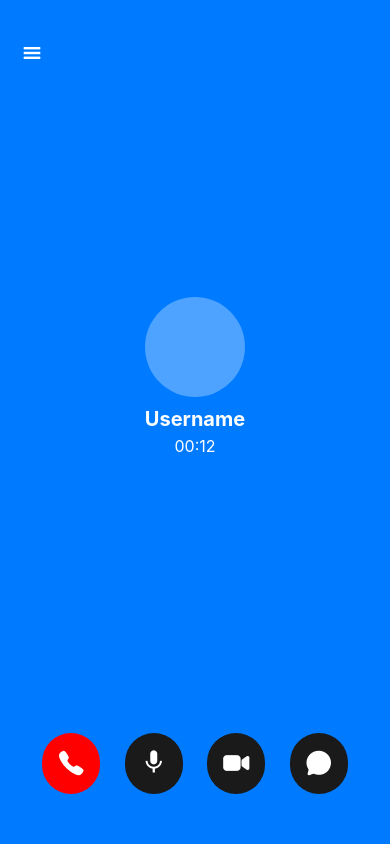
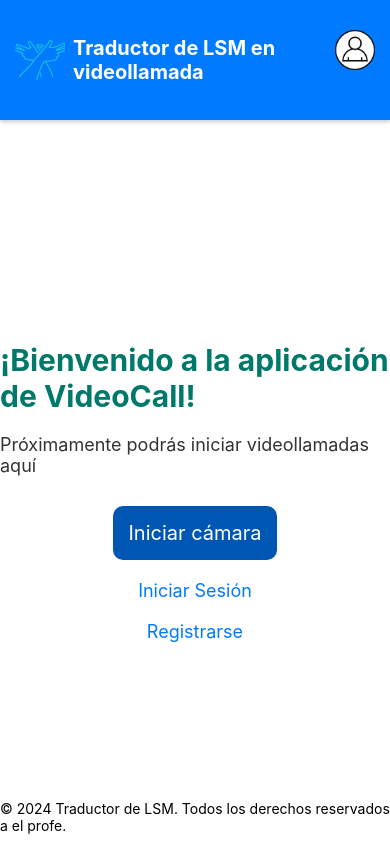
Before and after one commit to Mar-vm/Videocall_project, a React Native app: screen / in a window 390 px wide. Built offline with nearby package versions, Linux system fonts and the light colour scheme.

Commit message:
Update App.js

```diff
--- a/App.js
+++ b/App.js
@@ -1,12 +1,153 @@
+// App.js
 import React from 'react';
-import { View, StatusBar } from 'react-native';
-import CallScreen from './screens/VideoCallScreen';
+import { StyleSheet, Text, View, Image, TouchableOpacity } from 'react-native';
+import { NavigationContainer } from '@react-navigation/native';
+import { createNativeStackNavigator } from '@react-navigation/native-stack';
+import LoginScreen from './screens/LoginScreen'; // Importa la pantalla de inicio de sesión
+import ProfileScreen from './screens/ProfileScreen'; // Importa la pantalla de perfil
+import RegisterScreen from './screens/RegisterScreen'; // Importa la pantalla de registro
+import CameraScreen from './screens/CameraScreen'; // Importa la pantalla de la cámara
 
-export default function App() {
+const Stack = createNativeStackNavigator();
+
+const App = () => {
   return (
-    <View style={{ flex: 1 }}>
-      <StatusBar barStyle="light-content" />
-      <CallScreen />
+    <NavigationContainer>
+      <Stack.Navigator initialRouteName="Home">
+        <Stack.Screen name="Home" component={HomeScreen} options={{ headerShown: false }} />
+        <Stack.Screen name="Login" component={LoginScreen} options={{ title: 'Iniciar Sesión' }} />
+        <Stack.Screen name="Profile" component={ProfileScreen} options={{ title: 'Perfil' }} />
+        <Stack.Screen name="Register" component={RegisterScreen} options={{ title: 'Registrarse' }} />
+        <Stack.Screen name="Camera" component={CameraScreen} options={{ title: 'Cámara' }} />
+      </Stack.Navigator>
+    </NavigationContainer>
+  );
+};
+
+const HomeScreen = ({ navigation }) => {
+  const iniciarCamara = () => {
+    navigation.navigate('Camera'); // Navega a la pantalla de la cámara
+  };
+
+  const irALogin = () => {
+    navigation.navigate('Login'); // Navega a la pantalla de inicio de sesión
+  };
+
+  const irARegistrar = () => {
+    navigation.navigate('Register'); // Navega a la pantalla de registro
+  };
+
+  return (
+    <View style={styles.container}>
+      <View style={styles.header}>
+        <Image source={require('./assets/Enlaza.png')} style={styles.logo} />
+        <Text style={styles.headerText}>Traductor de LSM en videollamada</Text>
+        <TouchableOpacity style={styles.profileIcon} onPress={() => navigation.navigate('Profile')}>
+          <Image source={require('./assets/Perfil.png')} style={styles.profileImage} />
+        </TouchableOpacity>
+      </View>
+      <View style={styles.content}>
+        <Text style={styles.welcome}>¡Bienvenido a la aplicación de VideoCall!</Text>
+        <Text style={styles.instructions}>Próximamente podrás iniciar videollamadas aquí</Text>
+        <TouchableOpacity style={styles.button} onPress={iniciarCamara}>
+          <Text style={styles.buttonText}>Iniciar cámara</Text>
+        </TouchableOpacity>
+        <TouchableOpacity onPress={irALogin}>
+          <Text style={styles.linkText}>Iniciar Sesión</Text>
+        </TouchableOpacity>
+        <TouchableOpacity onPress={irARegistrar}>
+          <Text style={styles.linkText}>Registrarse</Text>
+        </TouchableOpacity>
+      </View>
+      <View style={styles.footer}>
+        <Text>© 2024 Traductor de LSM. Todos los derechos reservados a el profe.</Text>
+      </View>
     </View>
   );
-}
+};
+
+const styles = StyleSheet.create({
+  container: {
+    flex: 1,
+    backgroundColor: '#FFFFFF',
+  },
+  header: {
+    width: '100%',
+    height: 120,
+    backgroundColor: '#007BFF',
+    flexDirection: 'row',
+    alignItems: 'center',
+    padding: 15,
+    position: 'absolute',
+    top: 0,
+    shadowColor: '#000',
+    shadowOffset: {
+      width: 0,
+      height: 2,
+    },
+    shadowOpacity: 0.2,
+    shadowRadius: 4,
+    elevation: 3,
+  },
+  logo: {
+    width: 50,
+    height: 50,
+    marginRight: 8,
+  },
+  profileIcon: {
+    position: 'absolute',
+    right: 15,
+    top: 30, // Ajusta este valor para bajar la imagen
+  },
+  profileImage: {
+    width: 40,
+    height: 40,
+  },
+  headerText: {
+    fontSize: 20,
+    fontWeight: 'bold',
+    color: '#FFFFFF',
+    flex: 1,
+  },
+  content: {
+    flex: 1,
+    justifyContent: 'center',
+    alignItems: 'center',
+    marginTop: 150,
+  },
+  welcome: {
+    fontSize: 30,
+    fontWeight: 'bold',
+    color: '#00796B',
+    marginBottom: 20,
+  },
+  instructions: {
+    fontSize: 18,
+    color: '#333',
+    marginBottom: 20,
+  },
+  button: {
+    backgroundColor: '#0056B3',
+    padding: 15,
+    borderRadius: 10,
+    marginVertical: 10,
+  },
+  buttonText: {
+    color: '#FFFFFF',
+    fontSize: 20,
+    textAlign: 'center',
+  },
+  linkText: {
+    color: '#007BFF',
+    fontSize: 18,
+    marginVertical: 10,
+  },
+  footer: {
+    position: 'absolute',
+    bottom: 10,
+    width: '100%',
+    alignItems: 'center',
+  },
+});
+
+export default App;
```
